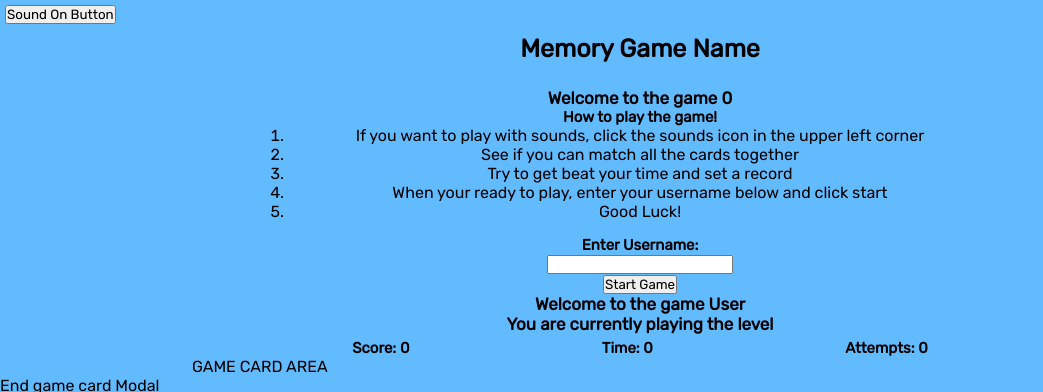
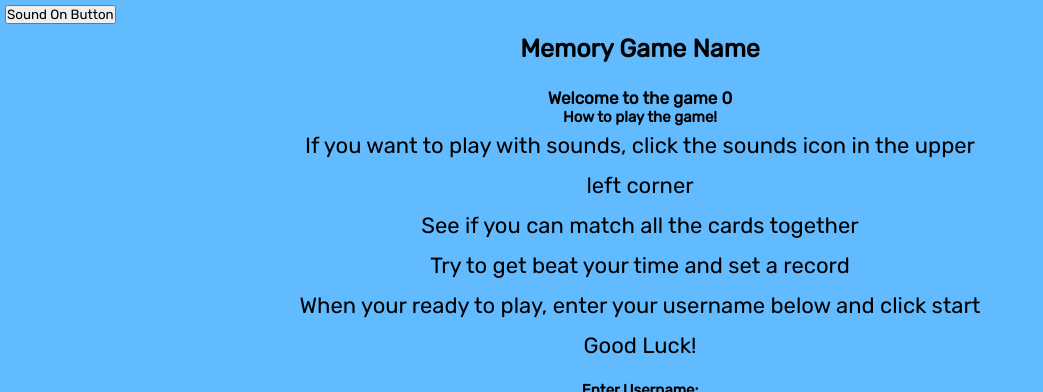
Before and after one commit to Mrekyle/ci-project-2-old, a plain HTML site: page index.html in a window 1280 px wide. Shown: the top 392 px of the page, without its empty margins (0-1043 px from the left). Drawn offline with Linux system fonts and the light colour scheme; a web font is replaced by a local one.

Commit message:
Add styling to instructions area

```diff
--- a/assets/css/style.css
+++ b/assets/css/style.css
@@ -49,6 +49,16 @@ h3, h4, h5 {
     margin-top: 15px;
 }
 
+.instruction {
+    font-family: 'Rubik', sans-serif;
+    line-height: 40px;
+    font-size: 22px;
+}
+
+.instruction > ol {
+    list-style: none;
+}
+
 /* Game Area*/
 
 .game-area {
```
